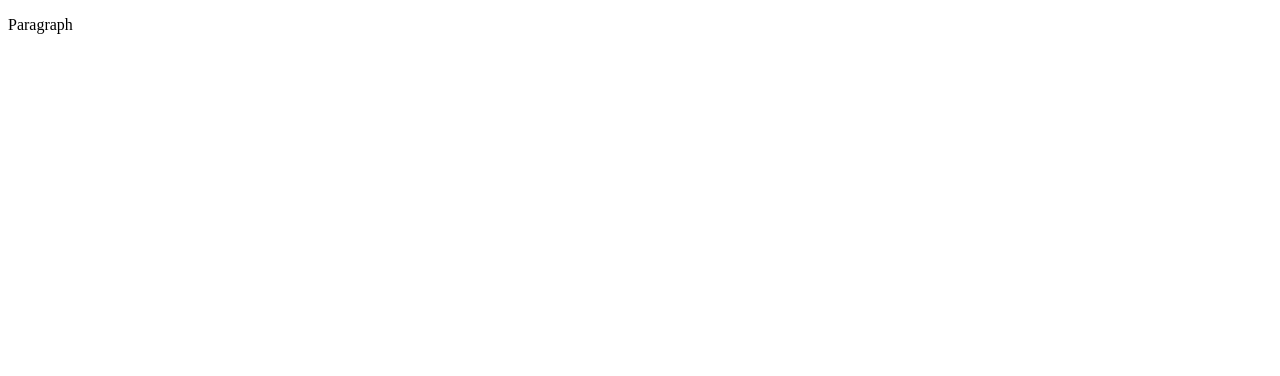
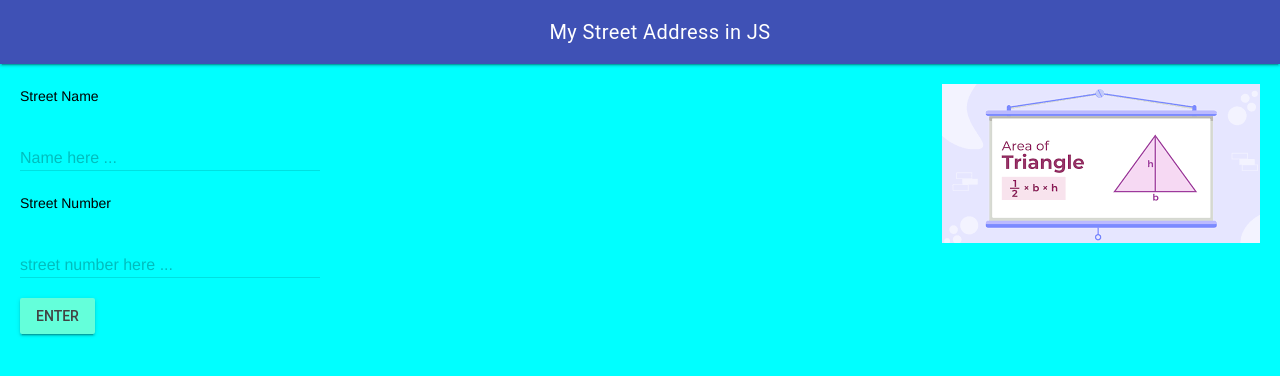
Before and after one commit to MTHS-ICD2O-1-2023/ICD2O-Unit-2-04-Gabriel-Zanardi, a plain HTML site: page index.html in a window 1280 px wide. Drawn offline with nearby package versions, Linux system fonts and the light colour scheme.

Commit message:
savepoint

```diff
--- a/css/style.css
+++ b/css/style.css
@@ -1,4 +1,31 @@
-/* Created by: Mr. Coxall
-* Created on: Sep 2020
+/* Created by: Gabriel
+* Created on: March 2024
 * This file contains the CSS for index.html
 */
+
+
+.mdl-layout__header-row {
+  align-items: center;
+  justify-content: center;
+}
+
+.mdl-layout__content {
+  padding-left: 15pt;
+  padding-right: 15pt;
+  padding-top: 15pt;
+}
+
+body {
+  background-color: aqua;
+}
+
+p {
+  color: black;
+  font-family: Helvetica, Arial, sans-serif;
+  font-size: 1.5rem;
+  padding-top: 5pt;
+}
+
+img {
+  float: right;
+}
--- a/index.html
+++ b/index.html
@@ -1,9 +1,61 @@
 <!DOCTYPE html>
+<!--Made by Gabriel-->
 <html>
-  <head>
-    <title>Title</title>
-  </head>
-  <body>
-    <p>Paragraph</p>
-  </body>
+<head>
+  <meta charset="utf-8" />
+  <meta name="description" content="My street address" />
+  <meta name="keywords" content="mths, ics2o" />
+  <meta name="author" content="Gabriel" />
+  <meta name="viewport" content="width=device-width, initial-scale=1.0" />
+  <link rel="stylesheet" href="./css/style.css" />
+  <link rel="stylesheet" href="https://fonts.googleapis.com/icon?family=Material+Icons" />
+  <link rel="stylesheet" href="https://code.getmdl.io/1.3.0/material.indigo-teal.min.css" />
+  <link rel="apple-touch-icon" sizes="180x180" href="apple-touch-icon.png" />
+  <link rel="icon" type="image/png" sizes="32x32" href="favicon-32x32.png" />
+  <link rel="icon" type="image/png" sizes="16x16" href="favicon-16x16.png" />
+  <link rel="manifest" href="site.webmanifest" />
+  <title>My Street Address in JS</title>
+</head>
+<body>
+  <script defer src="https://code.getmdl.io/1.3.0/material.min.js"></script>
+  <script src="./js/script.js"></script>
+  <div class="mdl-layout mdl-js-layout mdl-layout--fixed-header">
+    <header class="mdl-layout__header">
+      <div class="mdl-layout__header-row">
+        <span class="mdl-layout-title">My Street Address in JS</span>
+      </div>
+    </header>
+    <main class="mdl-layout__content">
+      <div class="right-image">
+        <img src="./images/area_of_trinagle.png" alt="area of a triangle" />
+      </div>
+      <form action="#">
+        <!-- Simple Textfield -->
+        <p>Street Name</p>
+        <div class="mdl-textfield mdl-js-textfield">
+          <input class="mdl-textfield__input" type="text" id="street-name" />
+          <label class="mdl-textfield__label" for="sample1">Name here ...</label>
+        </div>
+        <!-- Numeric Textfield -->
+        <p>Street Number</p>
+        <div class="mdl-textfield mdl-js-textfield">
+          <input class="mdl-textfield__input" type="text" pattern="-?[0-9]*(\.[0-9]+)?" id="street-number" />
+          <label class="mdl-textfield__label" for="street-number">street number here ...</label>
+          <span class="mdl-textfield__error">Input is not a number!</span>
+        </div>
+        <br />
+        <!-- Accent-colored raised button with ripple -->
+        <button class="mdl-button mdl-js-button mdl-button--raised mdl-js-ripple-effect mdl-button--accent"
+          onclick="enterClicked()">
+          Enter
+        </button>
+      </form>
+      <br />
+      <br />
+      <div class="street-address">
+        <div id="answer"></div>
+      </div>
+    </main>
+  </div>
+</body>
 </html>
--- a/js/script.js
+++ b/js/script.js
@@ -1,5 +1,14 @@
 // Copyright (c) 2020 Mr. Coxall All rights reserved
 //
-// Created by: Mr. Coxall
-// Created on: Sep 2020
+// Created by: Gabriel
+// Created on: Mar 2024
 // This file contains the JS functions for index.html
+function enterClicked() {
+  // input
+  const streetName = document.getElementById("street-name").value
+  const userStreetNumber = parseInt(document.getElementById("street-number").value)
+
+  // output
+  document.getElementById("answer").innerHTML =
+    "Your info is: " + userStreetNumber + " " + streetName + "."
+}
```
Also changed, not shown: images/area_of_trinagle.png (added).
